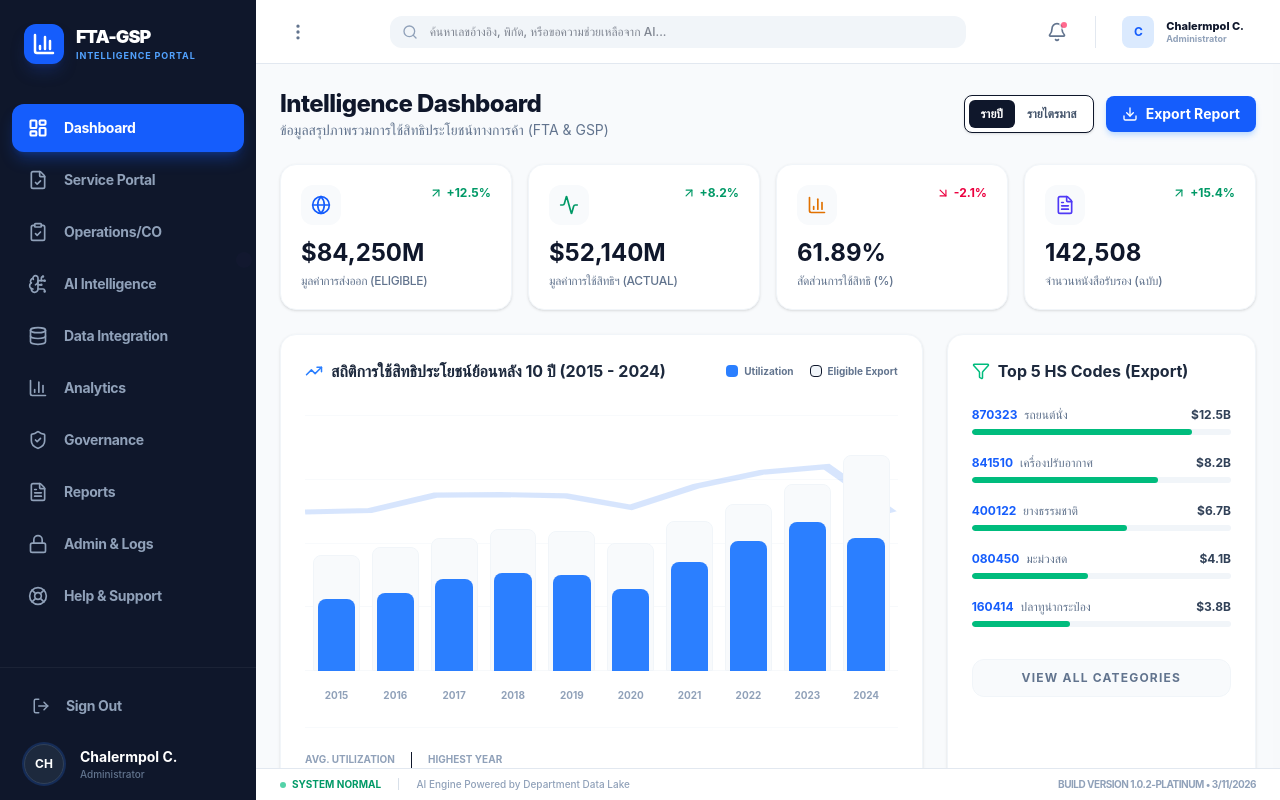
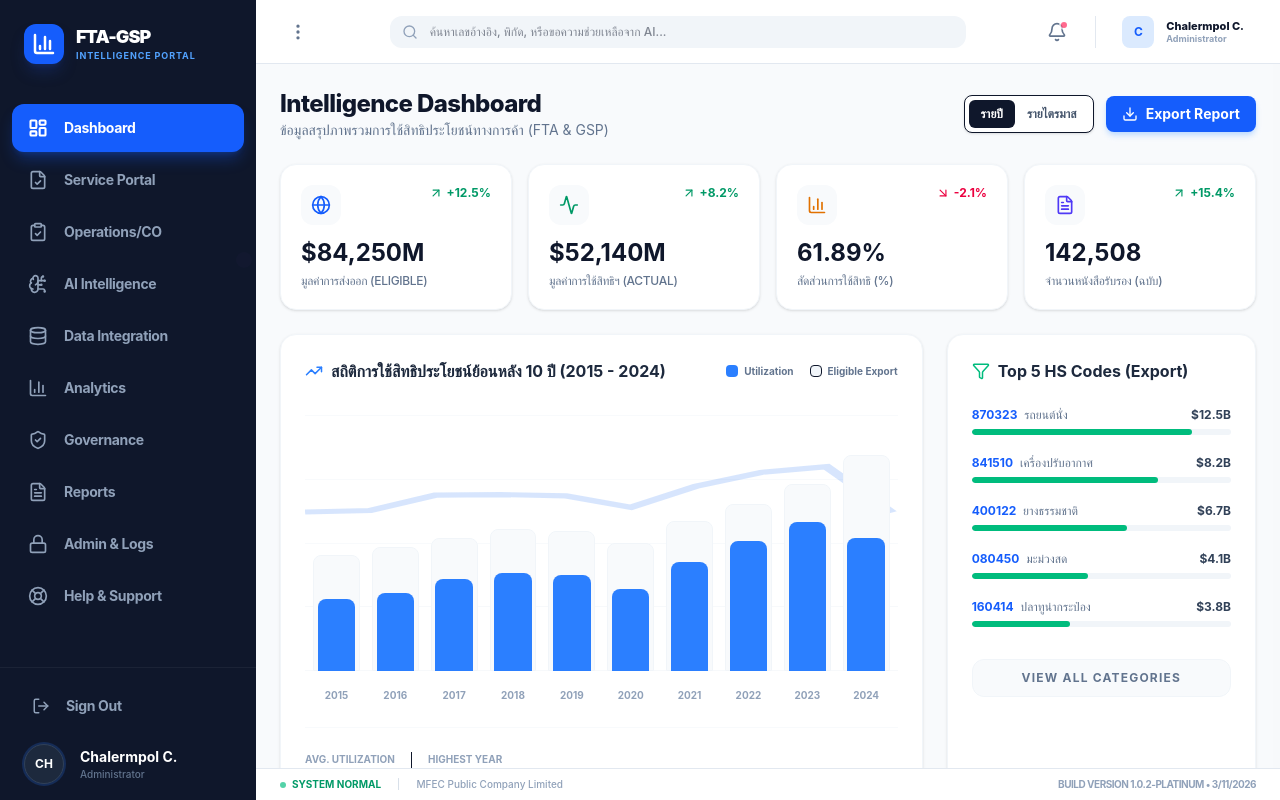
Before and after one commit to jompol/fta-gsp, a React (Vite) app: page / in a window 1280 px wide. Both pictures are taken after a click on the button "Sign in with Active Directory". Built offline with nearby package versions, Linux system fonts and the light colour scheme.

Commit message:
Update footer text to MFEC Public Company Limited

```diff
--- a/src/App.jsx
+++ b/src/App.jsx
@@ -1349,7 +1349,7 @@ export default function App() {
                             <div className="w-1.5 h-1.5 bg-emerald-500 rounded-full animate-pulse"></div> System Normal
                         </div>
                         <span className="text-[10px] text-slate-300">|</span>
-                        <span className="text-[10px] font-medium text-slate-400">AI Engine Powered by Department Data Lake</span>
+                        <span className="text-[10px] font-medium text-slate-400">MFEC Public Company Limited</span>
                     </div>
                     <div className="text-[10px] font-bold text-slate-400 uppercase tracking-tighter">
                         Build Version 1.0.2-PLATINUM • {new Date().toLocaleDateString()}
```
